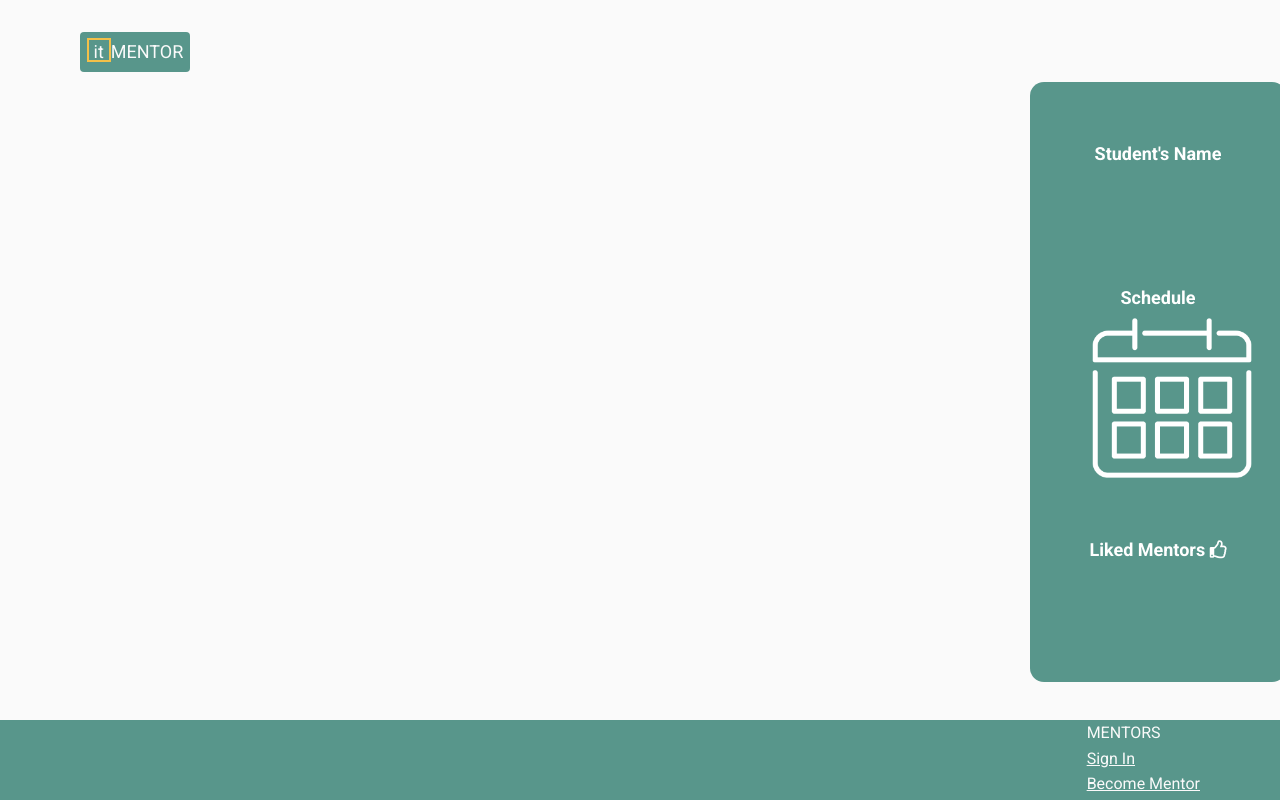
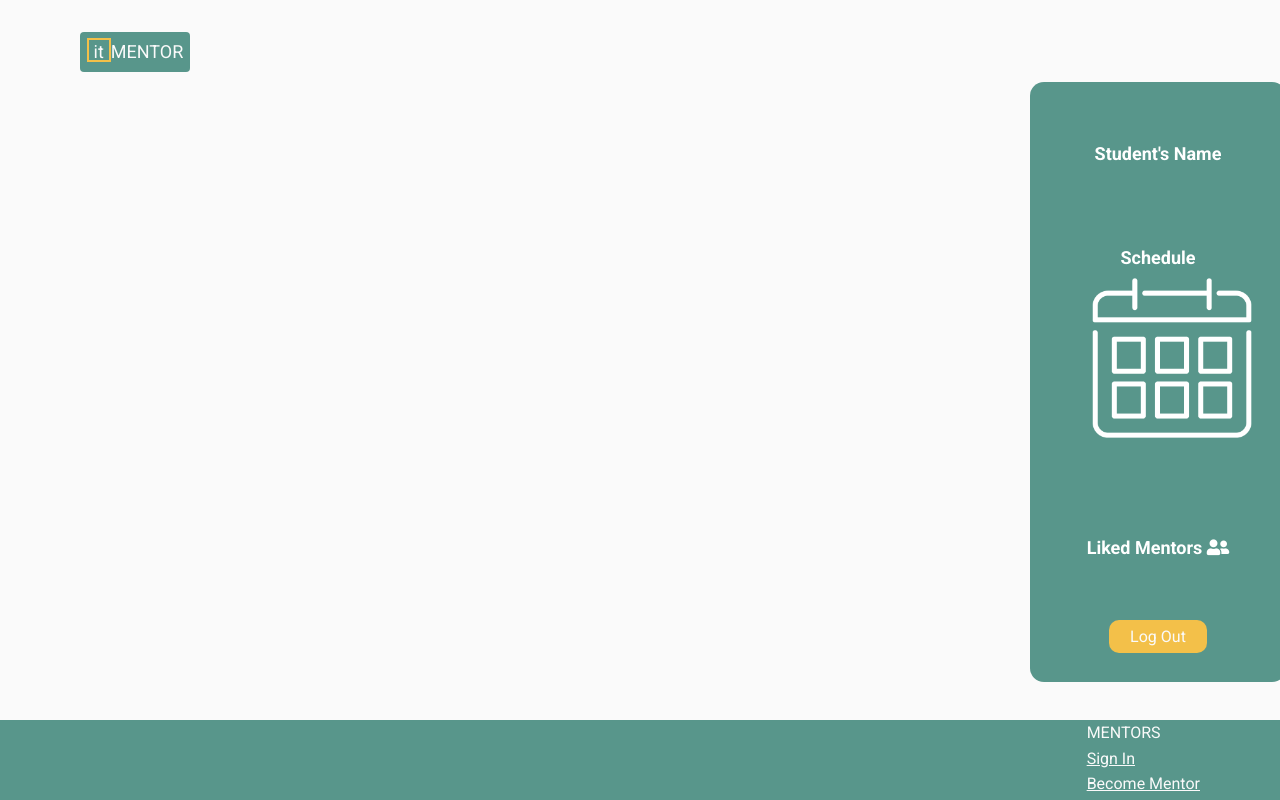
Before and after one commit to anastasiiasok/IT-Mentor, a React (Create React App) app in the folder client/: page /account in a window 1280 px wide. Built offline with nearby package versions, Linux system fonts and the light colour scheme.

Commit message:
log out on profile page

```diff
--- a/client/src/components/Account/AccountStudent.jsx
+++ b/client/src/components/Account/AccountStudent.jsx
@@ -8,15 +8,21 @@ function AccountStudent() {
         <div>
           <div className="nav">
             <h1>Student's Name </h1>
-            <h1>
+            <h1 className="schedule">
               Schedule{" "}
               <img className="calendar" src="calendar.png" width="160"></img>
             </h1>
-
+            <br></br>
+            <br></br>
             <h1>
-              Liked Mentors <i class="far fa-thumbs-up"></i>
+              Liked Mentors <i class="fas fa-user-friends"></i>
             </h1>
           </div>
+        </div>
+        <div className="logout">
+          <a href="#" className="btn yellow">
+            Log Out
+          </a>
         </div>
       </div>
     </div>
--- a/client/src/components/Account/styles.css
+++ b/client/src/components/Account/styles.css
@@ -20,6 +20,9 @@
     margin-right: -6px;
   }
 
+}
+.schedule{
+  margin-top: -40px;
 }
 
 
@@ -48,3 +51,6 @@ h1{
   text-align: center;
 
 }
+.logout{
+text-align: center;
+}
```
Also changed, not shown: 1 other file (tests, documents, lock files or other folders).
